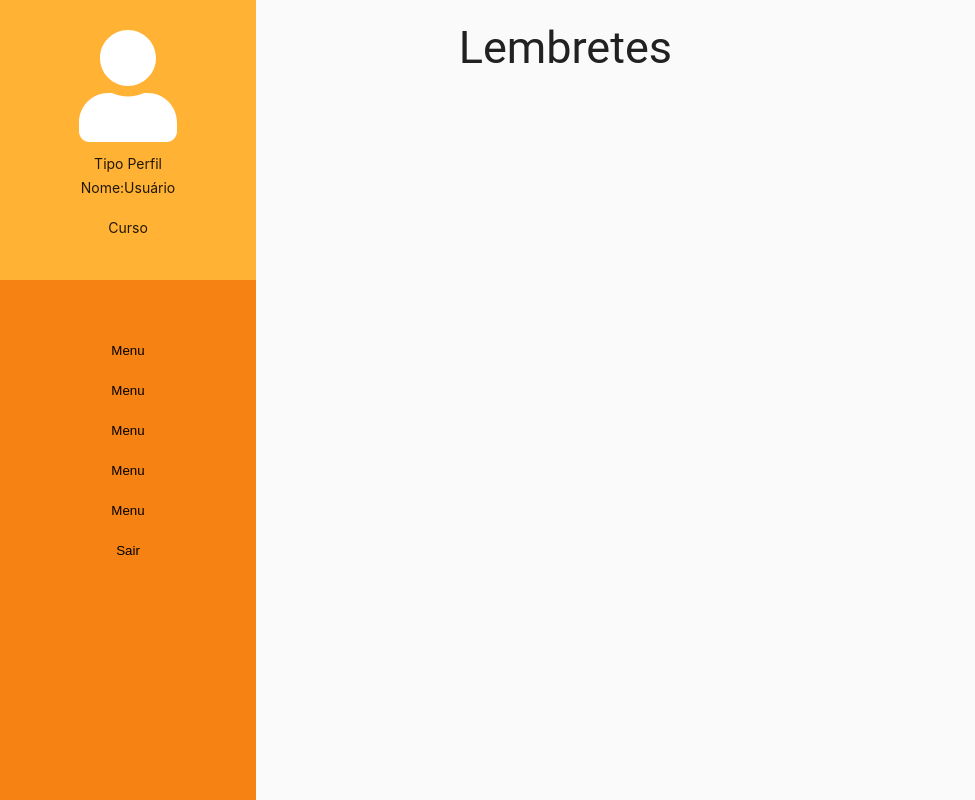
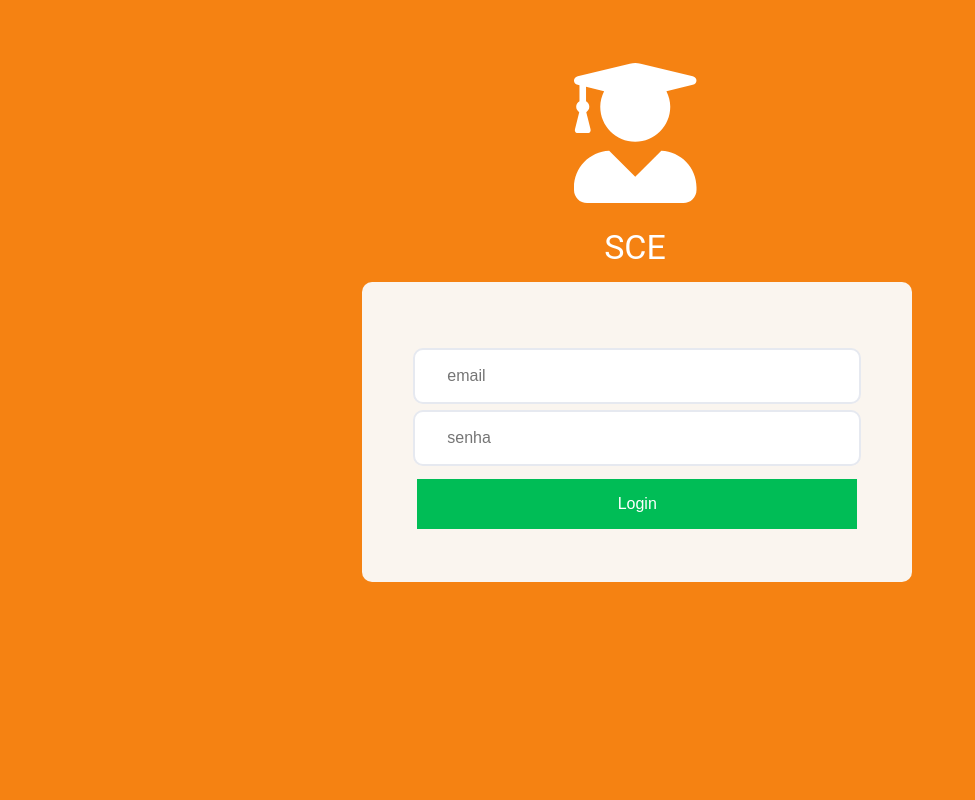
Before and after one commit to yurilimace/sistema-controle-estagio, a React (Create React App) app: page / in a window 1280 px wide. Shown: the top 800 px of the page, without its empty margins (0-975 px from the left). Built offline with nearby package versions, Linux system fonts and the light colour scheme.

Commit message:
ajustes na tela de Login

```diff
--- a/src/App.js
+++ b/src/App.js
@@ -7,7 +7,7 @@ import Home from './Screens/home'
 function App() {
   return (
     <div className="App">
-      <Home/>
+      <Login/>
 
     </div>
   );
--- a/src/Components/Form.jsx
+++ b/src/Components/Form.jsx
@@ -18,8 +18,7 @@ class Form extends Component{
     //Colocar o Redirect para a proxima pagina
     handleLogin = () =>{
         console.log('entrou')
-        let path = '/home'
-        this.props.history.push(path)
+        console.log(this.state)
     }
 
     handleSubmit = (event) =>{
@@ -35,7 +34,8 @@ class Form extends Component{
                     border='2px solid rgb(230, 233, 240)'
                     radius ='10px' fsize='16px'
                     caret=':rgba(230, 233, 240, 1)'
-                    padding='0px 0px 0px' placeholder='email' name="email" onChange={this.handleChange} ></Input>
+                    padding='0px 0px 0px' placeholder='email' name="email" onChange={this.handleChange}
+                    onFocus={(e)=> e.target.placeholder=""} onBlur={(e) => e.target.placeholder = "email"} ></Input>
                 </div>
                  <div style={{paddingTop:"6px"}} >
                     <Input width='80%' height='50px'
@@ -43,10 +43,11 @@ class Form extends Component{
                     border='2px solid rgb(230, 233, 240)'
                     radius ='10px' fsize='16px'
                     caret=':rgba(230, 233, 240, 1)'
-                    placeholder='senha' name="password" onChange={this.handleChange} ></Input>
+                    placeholder='senha' name="password" onChange={this.handleChange}
+                    onFocus={(e)=> e.target.placeholder=""} onBlur={(e) => e.target.placeholder = "senha"} ></Input>
                 </div>
                 <div>
-                    <Button text="Login" color="#00bd56" width="80%" height="6vh"
+                    <Button text="Login" color="#00bd56" width="80%" height='50px' fsize='16px'
                      border="none" fontcolor="white" margin='13px 0px 0px 0px' Add={this.handleLogin} />
                 </div>
             </form>
--- a/src/Components/input.jsx
+++ b/src/Components/input.jsx
@@ -17,6 +17,7 @@ border-radius: ${props=>props.radius};
 font-size:${props=>props.fsize};
 caret-color:${props=>props.caret};
 padding-left:${props=>props.padding};
+
 &:focus{
     outline: none;
     box-shadow: 0 0 5px rgba(81, 203, 238,1);
@@ -25,7 +26,8 @@ padding-left:${props=>props.padding};
 /*Edita o padding do placeholder do input*/
 
 &::-webkit-input-placeholder{
-    padding: 15px;
+    //padding-left: 15px;
+    text-indent: 30px;
 }
 
 `;
--- a/src/Screens/login.js
+++ b/src/Screens/login.js
@@ -10,13 +10,15 @@ import {faUserGraduate} from '@fortawesome/free-solid-svg-icons'
 class Login extends Component{
     constructor(props){
         super(props)
+
     }
 
 
 
     render(){
         return(
-            <div className={this.props.className}>
+            <div className={this.props.className} >
+
                <StyledIcon>
                     <FontAwesomeIcon icon={faUserGraduate} size="10x" color="white" />
                     <h3>  SCE </h3>
@@ -33,9 +35,7 @@ const StyledIcon = styled.div`
 display:inline-block;
 position:relative;
 top:-250px;
-left:350px;
-
-
+left:270px;
 
 `;
 
@@ -43,11 +43,13 @@ left:350px;
 const StyledDiv = styled.div`
 width: 550px;
 display:inline-block;
+position:relative;
+
 text-align: center;
-margin: auto;
+right:5%
 margin-top: 1%;
 height: 300px;
-background-color: white;
+background-color:#faf5ef;
 border-radius: 10px;
 margin-top:22%;
 
```
